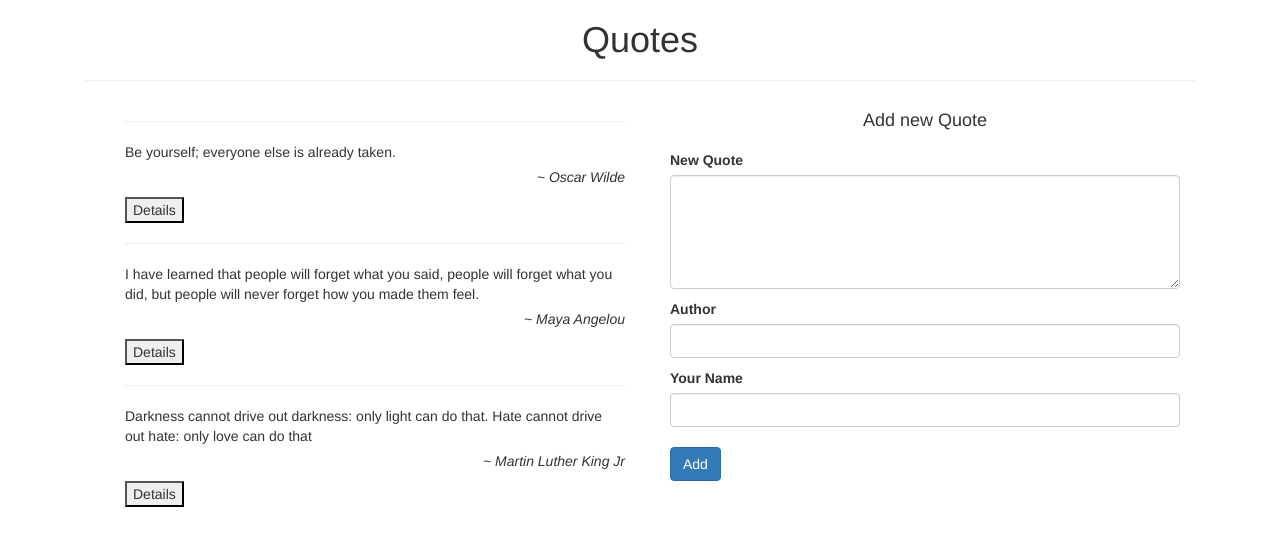
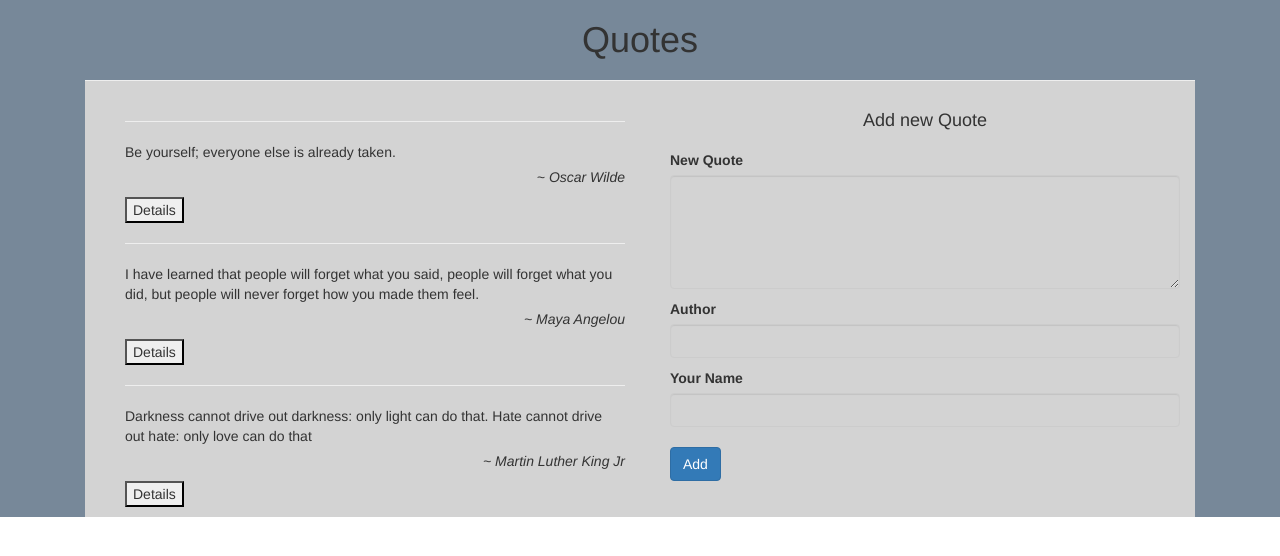
Before and after one commit to Kadas36/Quotes-Application, an Angular app: page / in a window 1280 px wide. Shown: the top 556 px of the page. Built offline with nearby package versions, Linux system fonts and the light colour scheme.

Commit message:
Add new quote function

```diff
--- a/src/app/app.module.ts
+++ b/src/app/app.module.ts
@@ -1,5 +1,6 @@
 import { BrowserModule } from '@angular/platform-browser';
 import { NgModule } from '@angular/core';
+import { FormsModule } from '@angular/forms';
 
 import { AppRoutingModule } from './app-routing.module';
 import { AppComponent } from './app.component';
@@ -16,7 +17,8 @@ import { DetailsComponent } from './details/details.component';
   ],
   imports: [
     BrowserModule,
-    AppRoutingModule
+    AppRoutingModule,
+    FormsModule
   ],
   providers: [],
   bootstrap: [AppComponent]
--- a/src/app/form/form.component.css
+++ b/src/app/form/form.component.css
@@ -8,3 +8,6 @@ button{
 label{
     margin-top: 10px;
 }
+input, textarea{
+    background-color: #d3d3d3;
+}
--- a/src/app/form/form.component.html
+++ b/src/app/form/form.component.html
@@ -1,21 +1,28 @@
 <div class="container-fluid">
     <h4 class="text-center">Add new Quote</h4>
 
-    <form>
+    <form #quoteForm = 'ngForm' (ngSubmit)='submitKquote()'>
         <div class="inputs quoteArea">
           <label for="citation">New Quote</label>
-          <textarea name="citation" id="citation" cols="30" rows="5" class="form-control" required></textarea>
+          <textarea name="citation" #citation='ngModel' id="citation" cols="30" rows="5" class="form-control" [(ngModel)]="newKquote.citation" required></textarea>
+          <div [hidden]="citation.valid || citation.pristine" class="alert alert-danger">
+            <p>Enter Quote</p>
+          </div>
 
         </div>
         <div class="inputs quoteAuthor">
           <label for="author">Author</label>
-          <input type="text" name="author" id="author" class="form-control" required>
-
+          <input type="text" name="author" id="author" class="form-control" [(ngModel)]="newKquote.author" #author='ngModel' required>
+          <div [hidden]="author.valid || author.pristine" class="alert alert-danger">
+            <p>Enter Author's Name</p>
+          </div>
         </div>
         <div class="inputs quoteSubmitor">
           <label for="name">Your Name</label>
-          <input type="text" name="name" id="name" class="form-control" required>
-
+          <input type="text" name="name" id="name" class="form-control" [(ngModel)]="newKquote.name" #name='ngModel' required>
+        </div>
+        <div [hidden]="name.valid || name.pristine" class="alert alert-danger">
+          <p>Enter Name</p>
         </div>
         <button type="submit" class="btn btn-primary">Add</button>
     </form>
--- a/src/app/form/form.component.ts
+++ b/src/app/form/form.component.ts
@@ -1,4 +1,4 @@
-import { Component, OnInit } from '@angular/core';
+import { Component, OnInit, Output, EventEmitter } from '@angular/core';
 import { Kquote } from './../kquote';
 
 @Component({
@@ -8,13 +8,11 @@ import { Kquote } from './../kquote';
 })
 export class FormComponent implements OnInit {
 
-  // newKquote = new Kquote('', '', '');
-  // @Output () addKquote = new EventEmitter<Kquote>();
-
-  // submitKquote(){
-  //   this.addKquote.emit(this.newKquote);
-  // }
-
+  newKquote = new Kquote( '', '', '');
+  @Output() addKquote = new EventEmitter<Kquote>();
+  submitKquote(): any{
+    this.addKquote.emit(this.newKquote);
+  }
   constructor() { }
 
   ngOnInit(): void {
--- a/src/app/quote/quote.component.css
+++ b/src/app/quote/quote.component.css
@@ -6,3 +6,9 @@ ul{
    margin-top: 5px;
    font-style: italic;
 }
+body{
+    background-color: lightslategrey;
+}
+.quoteContainer{
+    background-color: #d3d3d3;
+}
--- a/src/app/quote/quote.component.html
+++ b/src/app/quote/quote.component.html
@@ -7,6 +7,7 @@
 <body>
   <div class="container">
     <h1 class="text-center">Quotes</h1>
+    <div class="quoteContainer">
       <hr>
       <div class="row">
         <div class="col-sm-6">
@@ -23,7 +24,8 @@
         </div>
 
         <div class="col-sm-6">
-        <app-form></app-form>
+          <app-form (addKquote)="addNewKquote($event)"></app-form>
+        </div>
       </div>
     </div>
   </div>
--- a/src/app/quote/quote.component.ts
+++ b/src/app/quote/quote.component.ts
@@ -25,6 +25,10 @@ export class QuoteComponent implements OnInit {
     }
   }
 
+  addNewKquote(quote): any{
+    this.quotes.push(quote)
+  }
+
   constructor() { }
 
   ngOnInit(): void {
```
Also changed, not shown: src/styles.css (line endings or trailing spaces). Lines whose indentation alone changed are shown as unchanged.
